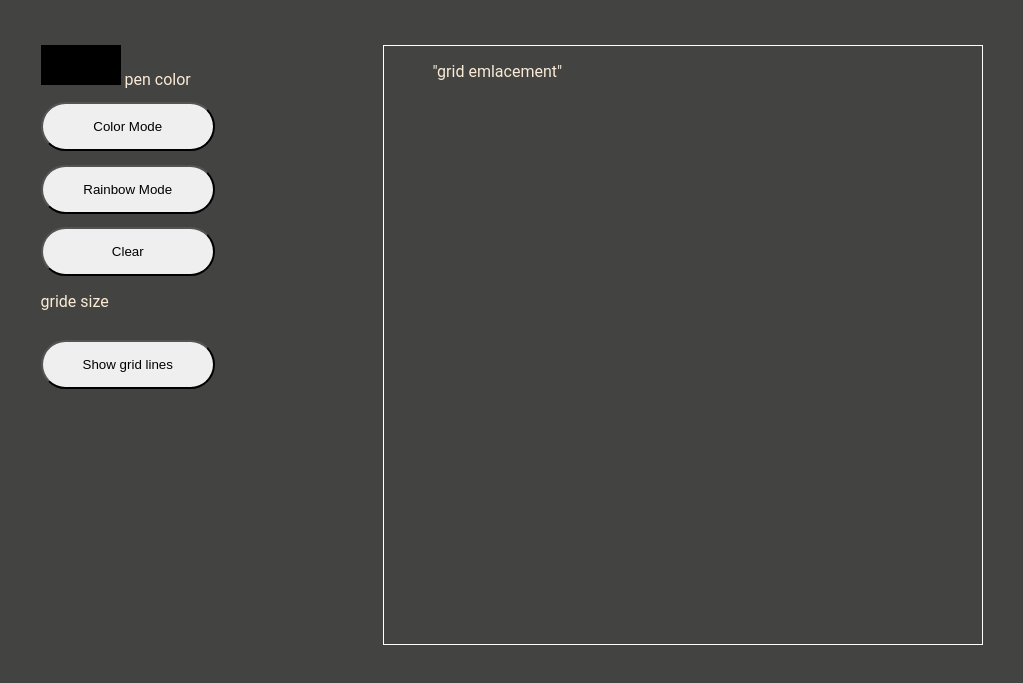
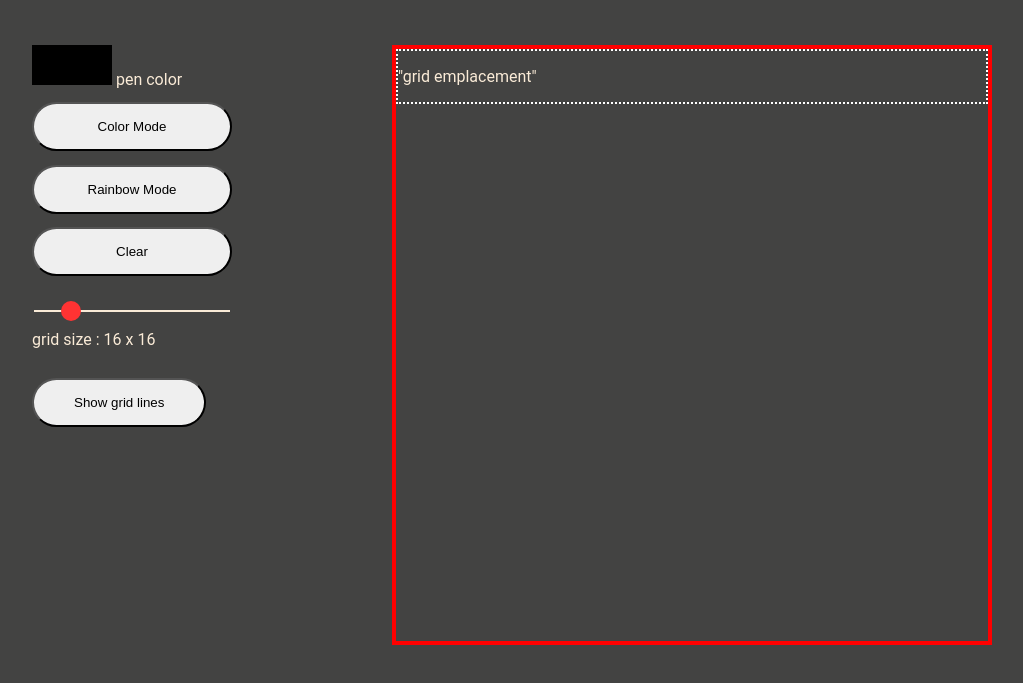
Before and after one commit to Natleak/odin-Etch-a-Sketch, a plain HTML site: page index.html in a window 1280 px wide. Shown: the part 109-792 px from the top of the page, without its empty margins (128-1151 px from the left). Drawn offline with Linux system fonts and the light colour scheme.

Commit message:
feat : add a grid slider with label to know the range

```diff
--- a/index.html
+++ b/index.html
@@ -30,7 +30,18 @@
           </div>
           <div class="settings_grid">
             <div class="grid_size">
-              <p>gride size</p>
+              <input
+                type="range"
+                min="1"
+                max="100"
+                value="16"
+                class="grid_slider"
+                name="grid_slider"
+              />
+              <p>
+                grid size : <span class="grid_value"></span> x
+                <span class="grid_value"></span>
+              </p>
             </div>
             <div class="grid_line">
               <button class="button_lines">Show grid lines</button>
@@ -39,7 +50,7 @@
         </div>
         <div class="container_grid">
           <div class="grid_place">
-            <p>"grid emlacement"</p>
+            <p>"grid emplacement"</p>
           </div>
         </div>
       </div>
--- a/script.js
+++ b/script.js
@@ -0,0 +1,19 @@
+// let gridSlider = document.querySelector(".grid_slider");
+// let gridValue = document.querySelector(".grid_value");
+// gridValue.textContent = gridSlider.value;
+
+// gridSlider.oninput = function () {
+//   gridValue.textContent = this.value;
+// };
+
+let gridSlider = document.querySelector(".grid_slider");
+let gridValue = document.querySelectorAll(".grid_value");
+for (let i = 0; i < gridValue.length; i++) {
+  gridValue[i].textContent = gridSlider.value;
+}
+
+gridSlider.oninput = function () {
+  for (let i = 0; i < gridValue.length; i++) {
+    gridValue[i].textContent = this.value;
+  }
+};
--- a/style.css
+++ b/style.css
@@ -25,9 +25,12 @@ body {
   padding: 0 2em 2em;
   justify-content: space-evenly;
 }
+
+.container_settings {
+  width: 200px;
+}
 /*---- container_setting ----*/
 input[type="color"] {
-  -webkit-appearance: none;
   border: none;
   padding: 0;
   width: 80px;
@@ -41,6 +44,7 @@ input[type="color"]::-webkit-color-swatch {
 }
 
 /* buttons */
+
 .settings_button {
   display: flex;
   flex-direction: column;
@@ -50,11 +54,39 @@ button {
   margin-top: 1em;
   border-radius: 50px;
 }
+
+.grid_size {
+  display: flex;
+  flex-wrap: wrap;
+  margin-top: 2rem;
+}
+
+.grid_slider {
+  appearance: none;
+  width: 100%;
+  height: 2px;
+  background-color: antiquewhite;
+  outline: none;
+}
+
+.grid_slider::-webkit-slider-thumb {
+  appearance: none;
+  width: 20px;
+  height: 20px;
+  background-color: rgb(255, 51, 51);
+  border-radius: 100px;
+  cursor: pointer;
+}
+
 /* container_grid */
+
 .container_grid {
-  border: 1px solid white;
+  border: 4px solid red;
   width: 600px;
   height: 600px;
-  padding-left: 3em;
   margin-left: 2em;
 }
+
+.grid_place {
+  border: 2px dotted white;
+}
```
